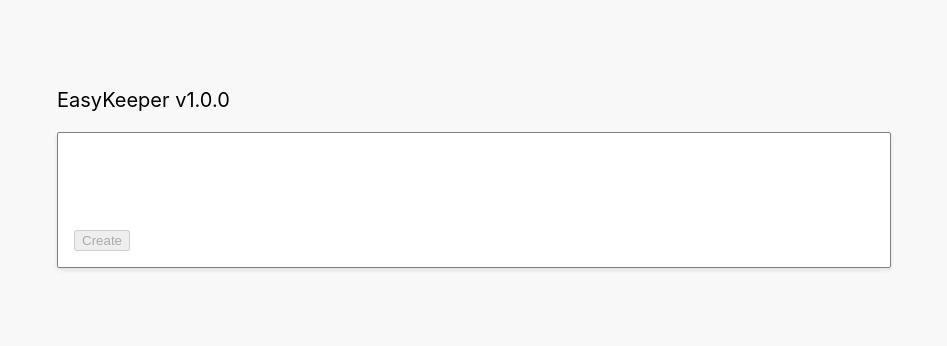
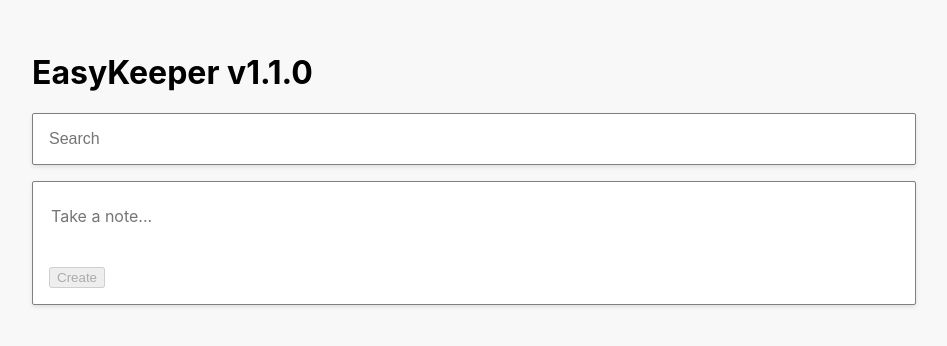
Before and after one commit to rahuldangeofficial/EasyKeeper, a React (Vite) app: page / in a window 1280 px wide. Shown: the part 224-570 px from the top of the page, without its empty margins (166-1113 px from the left). Built offline with nearby package versions, Linux system fonts and the light colour scheme.

Commit message:
Add note search feature

```diff
--- a/index.html
+++ b/index.html
@@ -2,7 +2,7 @@
 <html lang="en">
   <head>
     <meta charset="UTF-8" />
-    <link rel="icon" type="image/svg+xml" href="/vite.svg" />
+    <link rel="icon" type="image/png" href="/note.png" />
     <meta name="viewport" content="width=device-width, initial-scale=1.0" />
     <title>EasyKeeper</title>
   </head>
--- a/src/App.css
+++ b/src/App.css
@@ -6,6 +6,20 @@
 
 .container {
   margin-bottom: 1rem;
+}
+
+.search-input {
+  border: 1px solid grey;
+  border-radius: 2px;
+  padding: 1rem;
+  background-color: #fff;
+  box-shadow: 0 2px 4px rgba(0, 0, 0, 0.1);
+  width: 400px;
+  font-size: 1rem;
+}
+
+.search-input:focus {
+  outline: none;
 }
 
 .create-card {
@@ -44,21 +58,24 @@
 
 /* Mobile Styles */
 @media (max-width: 767px) {
-  .create-card {
-    width: 200px;
+  .create-card,
+  .search-input {
+    width: 240px;
   }
 }
 
 /* Tablet Styles */
 @media (min-width: 768px) and (max-width: 1023px) {
-  .create-card {
-    width: 600px;
+  .create-card,
+  .search-input {
+    width: 700px;
   }
 }
 
 /* Desktop Styles */
 @media (min-width: 1024px) {
-  .create-card {
-    width: 800px;
+  .create-card,
+  .search-input {
+    width: 850px;
   }
 }
--- a/src/App.jsx
+++ b/src/App.jsx
@@ -5,7 +5,8 @@ import { v4 as uuidv4 } from "uuid";
 
 function App() {
   const [notesList, setNotes] = useState([]);
-  const [noteContent, setInputValue] = useState("");
+  const [noteContent, setNoteContent] = useState("");
+  const [searchTerm, setSearchTerm] = useState("");
   const [isInitialMount, setIsInitialMount] = useState(true);
   const textareaRef = useRef(null);
 
@@ -33,18 +34,22 @@ function App() {
     };
   }
 
+  function handleCreateInputChange(event) {
+    setNoteContent(event.target.value);
+    adjustTextareaHeight();
+  }
+
+  function handleSearchInputChange(event) {
+    setSearchTerm(event.target.value);
+  }
+
   function handleCreateNote() {
     if (noteContent.trim() !== "") {
       const newNote = createNote();
       setNotes((prevNotes) => [...prevNotes, newNote]);
-      setInputValue("");
+      setNoteContent("");
       adjustTextareaHeightInstantly();
     }
-  }
-
-  function handleInputChange(event) {
-    setInputValue(event.target.value);
-    adjustTextareaHeight();
   }
 
   function deleteNoteById(id) {
@@ -87,17 +92,26 @@ function App() {
   return (
     <>
       <div className="container">
-        <p>EasyKeeper v1.0.0</p>
+        <h1>EasyKeeper v1.1.0</h1>
       </div>
-
+      <div className="container">
+        <input
+          className="search-input"
+          type="text"
+          value={searchTerm}
+          onChange={handleSearchInputChange}
+          placeholder="Search"
+        />
+      </div>
       <div className="container">
         <form className="create-card" onSubmit={handleSubmit}>
           <textarea
             className="create-content textarea-autogrow"
             ref={textareaRef}
             value={noteContent}
-            onChange={handleInputChange}
+            onChange={handleCreateInputChange}
             onFocus={adjustTextareaHeight}
+            placeholder="Take a note..."
           />
 
           <div className="create-actions">
@@ -109,7 +123,16 @@ function App() {
       </div>
 
       <div className="container">
-        {notesList.map(({ id, content, dateCreated, lastModified }) => (
+        {notesList
+          .filter(
+            (note) =>
+              note.content.toLowerCase().includes(searchTerm.toLowerCase()) ||
+              note.dateCreated
+                .toLowerCase()
+                .includes(searchTerm.toLowerCase()) ||
+              note.lastModified.toLowerCase().includes(searchTerm.toLowerCase())
+          )
+          .map(({ id, content, dateCreated, lastModified }) => (
             <Note
               key={id}
               deleteNote={() => deleteNoteById(id)}
--- a/src/components/Note/Note.css
+++ b/src/components/Note/Note.css
@@ -46,20 +46,20 @@
 /* Mobile Styles */
 @media (max-width: 767px) {
   .note-card {
-    width: 200px;
+    width: 240px;
   }
 }
 
 /* Tablet Styles */
 @media (min-width: 768px) and (max-width: 1023px) {
   .note-card {
-    width: 600px;
+    width: 700px;
   }
 }
 
 /* Desktop Styles */
 @media (min-width: 1024px) {
   .note-card {
-    width: 800px;
+    width: 850px;
   }
 }
--- a/src/index.css
+++ b/src/index.css
@@ -14,20 +14,20 @@ body {
 /* Mobile Styles */
 @media (max-width: 767px) {
   body {
-    font-size: 14px;
+    font-size: 0.8rem;
   }
 }
 
 /* Tablet Styles */
 @media (min-width: 768px) and (max-width: 1023px) {
   body {
-    font-size: 18px;
+    font-size: 0.8rem;
   }
 }
 
 /* Desktop Styles */
 @media (min-width: 1024px) {
   body {
-    font-size: 20px;
+    font-size: 1rem;
   }
 }
```
Also changed, not shown: note.png (added). Lines whose indentation alone changed are shown as unchanged.
